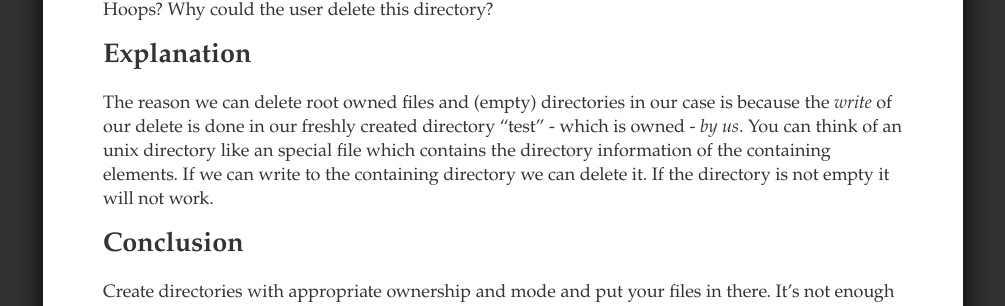
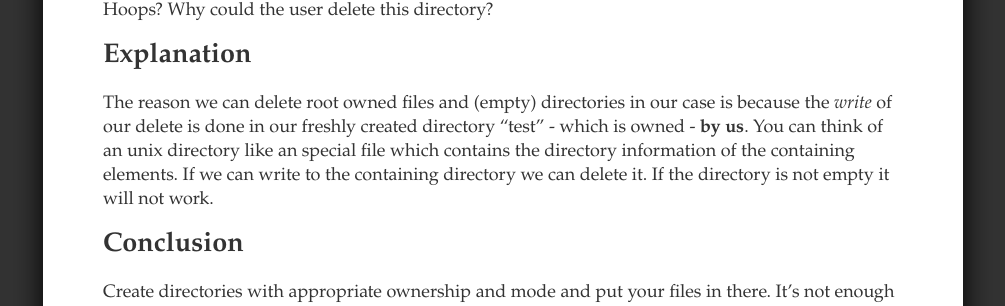
Before and after one commit to toke/toke.de, a Jekyll site: the page built from _posts/2012-03-05-unix-permission-pitfalls-1.markdown, in a window 1280 px wide. Shown: the part 681-987 px from the top of the page, without its empty margins (137-1142 px from the left). Built offline with Jekyll 4.4.1, drawn with Linux system fonts in a browser that asks for light colours; comment, search, counter and statistics services are not loaded.

Commit message:
Feeded the emphasis to get fat

```diff
--- a/_posts/2012-03-05-unix-permission-pitfalls-1.markdown
+++ b/_posts/2012-03-05-unix-permission-pitfalls-1.markdown
@@ -32,7 +32,7 @@ Hoops? Why could the user delete this directory?
 
 The reason we can delete root owned files and (empty) directories
 in our case is because the _write_ of our delete is done in our
-freshly created directory "test" - which is owned - *by us*. You can
+freshly created directory "test" - which is owned - **by us**. You can
 think of an unix directory like an special file which contains the
 directory information of the containing elements. If we can write
 to the containing directory we can delete it. If the directory is
```
